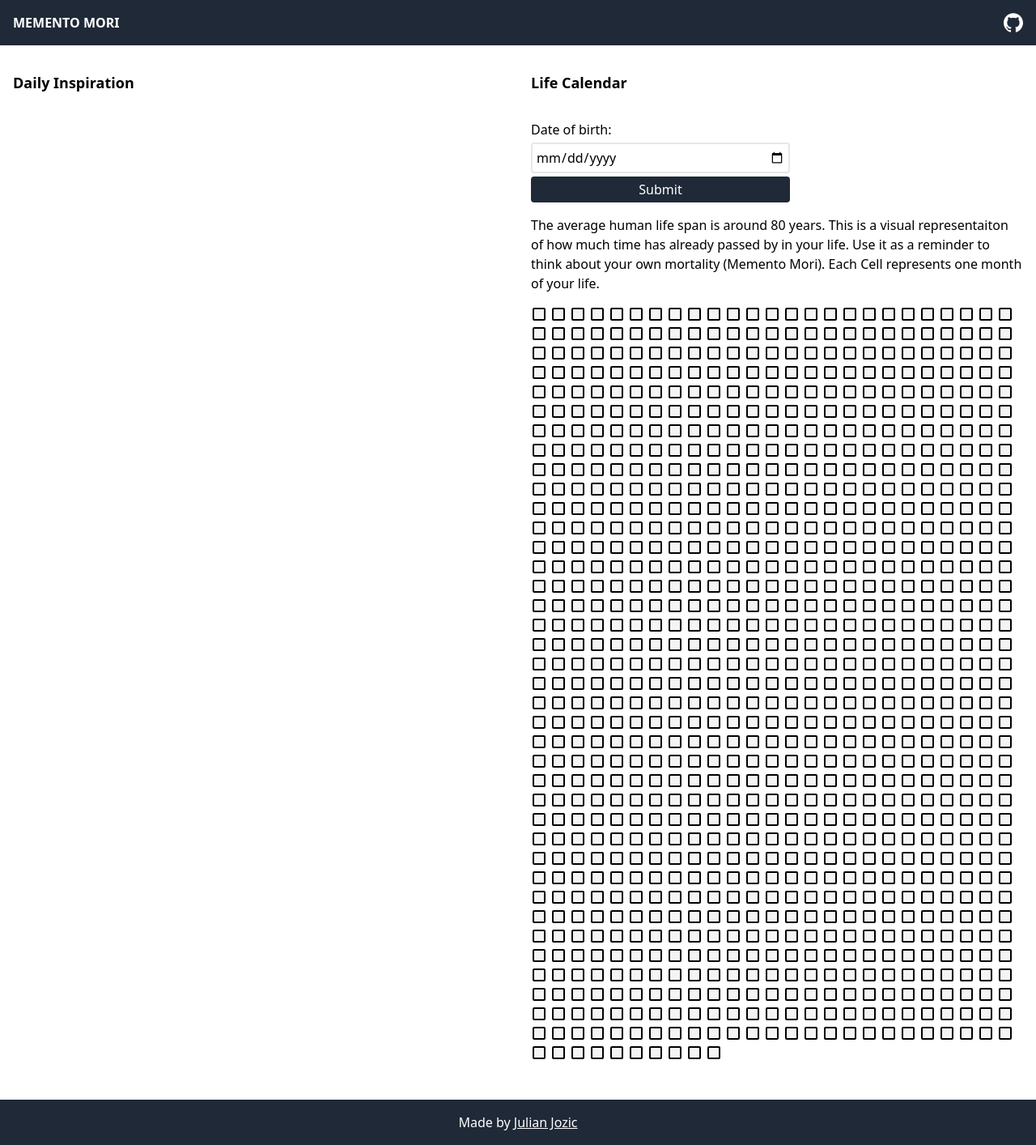
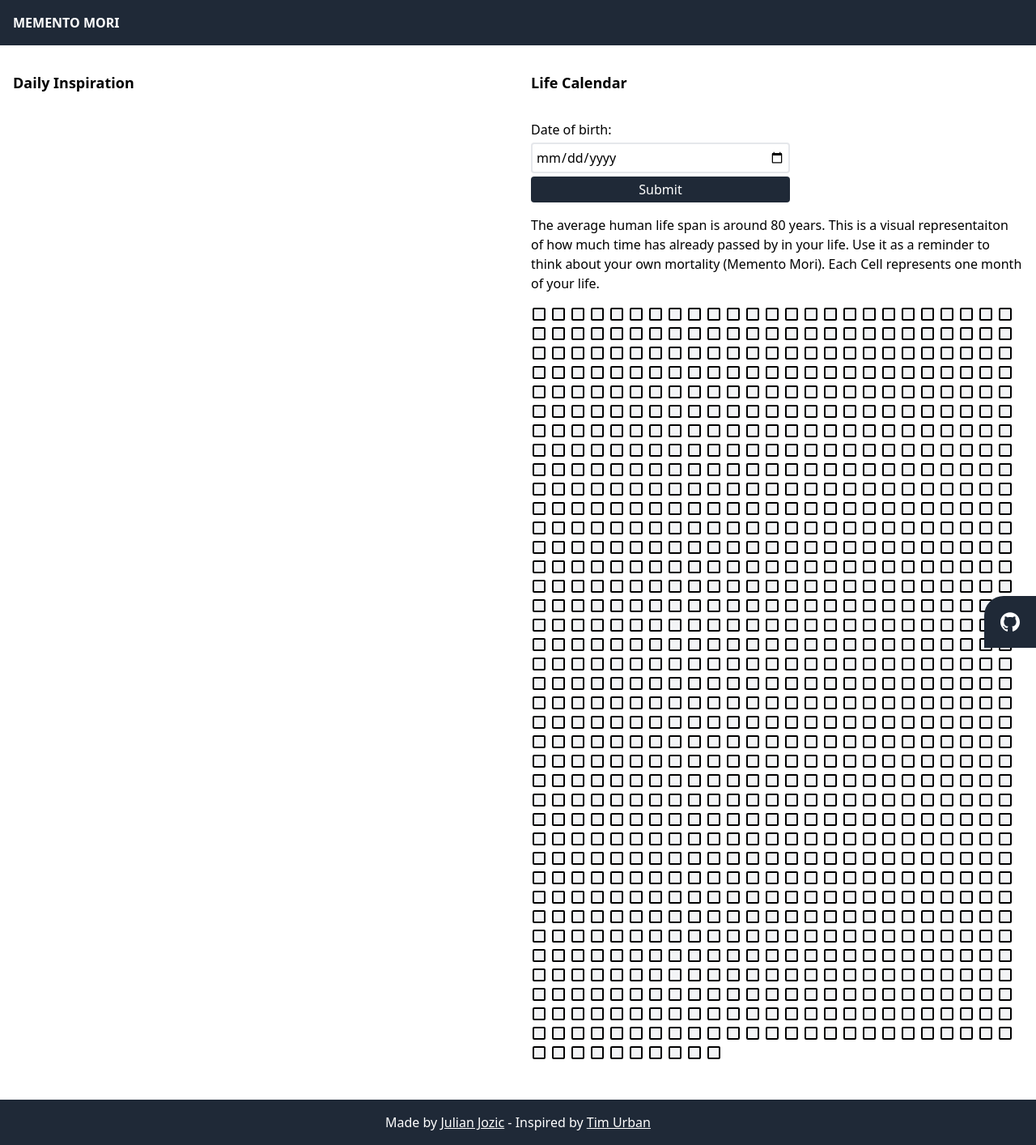
Before and after one commit to jjozic/memento-mori-react, a React (Create React App) app: page / in a window 1280 px wide. Shown: the whole page at 81% size. Built offline with nearby package versions, Linux system fonts and the light colour scheme; no server answers.

Commit message:
changed github link position, made nav title clickable

```diff
--- a/src/components/Footer/Footer.jsx
+++ b/src/components/Footer/Footer.jsx
@@ -5,6 +5,10 @@ const Footer = () => {
         Made by{" "}
         <a className="underline" href="https://julianjozic.com" target="_blank" rel="noreferrer">
           Julian Jozic
+        </a>{" "}
+        - Inspired by{" "}
+        <a className="underline" target="_blank" rel="noreferrer" href="https://waitbutwhy.com/2014/05/life-weeks.html">
+          Tim Urban
         </a>
       </div>
     </footer>
--- a/src/components/NavBar/NavBar.jsx
+++ b/src/components/NavBar/NavBar.jsx
@@ -5,11 +5,13 @@ const NavBar = () => {
     <header className="bg-gray-800 text-white py-4">
       <nav className="max-w-screen-xl mx-auto px-4">
         <div className="flex justify-between">
-          <h1 className="uppercase font-extrabold">Memento Mori</h1>
+          <h1 className="uppercase font-extrabold"><a href="/">Memento Mori</a></h1>
           <ul className="flex gap-4">
             {/* <li>Info</li> */}
             <li>
-              <a href="https://github.com/jjozic/memento-mori-react" target="_blank" rel="noreferrer">
+              <a href="https://github.com/jjozic/memento-mori-react" target="_blank" rel="noreferrer" title="Github Repo"
+                className="fixed right-0 bottom-0 bg-gray-800 p-5 rounded-tl-3xl hover:bg-gray-600"
+              >
                 <SiGithub className="text-2xl"/>
               </a>
             </li>
```
